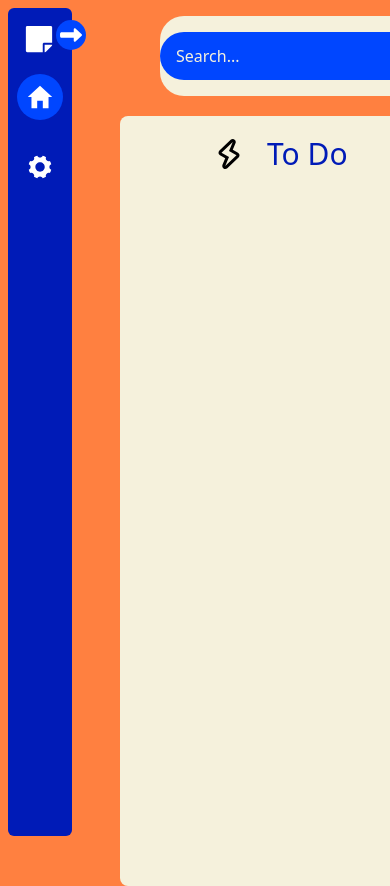
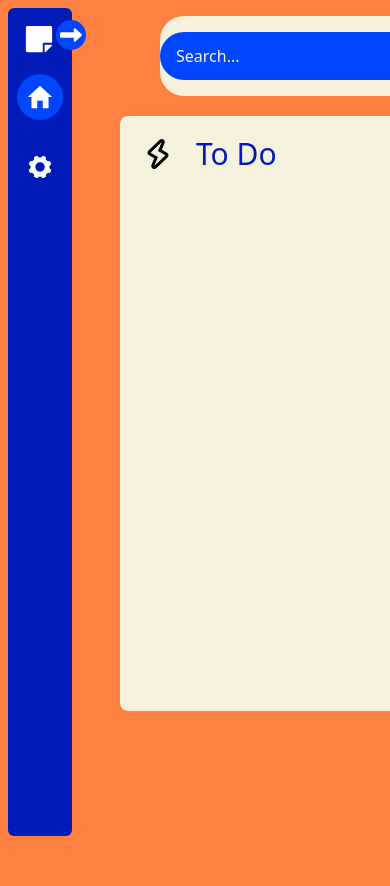
Before and after one commit to Xranos/BinusFlow, a React (Vite) app: page / in a window 390 px wide. Shown: the top 886 px of the page. After the commit the page ends 844 px from the top, so only its background shows below. Built offline with nearby package versions, Linux system fonts and the light colour scheme.

Commit message:
Refactor Taskboard and DashboardPage layout for improved responsiveness and overflow handling

```diff
--- a/src/assets/components/taskboard.tsx
+++ b/src/assets/components/taskboard.tsx
@@ -13,20 +13,21 @@ type Props = {
 
 function Taskboard({ title = "TaskBoard", Icon, status, tasks, onDragStart, onDrop, onDragOver }: Props) {
     return (
-        <div className="flex-1">
+        <div className="flex-none">
             <div
                 onDragOver={onDragOver}
                 onDrop={() => onDrop(status)}
-                className="bg-[#F5F1DC] min-h-[770px] w-full rounded-lg flex flex-col items-center"
+                className="bg-[#F5F1DC] h-[595px] min-h-[595px] max-h-[595px] w-full rounded-lg flex flex-col"
             >
                 <div className="flex text-[#001BB7] gap-5 p-5 items-center ">
                     <span className="text-4xl text-black">
                         {Icon}
                     </span>
-                    <span className="text-3xl " >{title}</span>
+                    <span className="text-3xl ">{title}</span>
                 </div>
 
-                <div className="mx-auto grid grid-cols-[auto_auto] gap-x-15 gap-y-2 px-4">
+                <div className="flex-1 w-full overflow-y-auto px-4 py-2">
+                    <div className="mx-auto grid grid-cols-[auto_auto] gap-x-15 gap-y-2">
                         {tasks.map((task) => (
                             <Task
                                 key={task.taskId}
@@ -37,6 +38,7 @@ function Taskboard({ title = "TaskBoard", Icon, status, tasks, onDragStart, onDr
                     </div>
                 </div>
             </div>
+        </div>
     )
 }
 
--- a/src/pages/configPage.tsx
+++ b/src/pages/configPage.tsx
@@ -16,16 +16,16 @@ function ConfigPage() {
     return (
         <>
             <div className="px-10 pt-5">
-                <div className="bg-[#F5F1DC] rounded-2xl flex items-start justify-start">
-                    <div className="flex flex-col p-7 gap-5">
+                <div className="bg-[#F5F1DC] rounded-2xl flex items-start justify-start h-[95vh] max-h-[95h] w-full overflow-hidden min-h-0">
+                    <div className="flex flex-col p-7 gap-5 h-full min-h-0">
                         <h1 className="text-[#F5F1DC] text-5xl bg-[#FF8040] rounded-md p-5 w-fit ">
                             This is configuration page
                         </h1>
-                        <div className="pl-4 flex flex-col gap-3">
+                        <div className="pl-4 flex flex-col gap-3 h-full">
                             <h2 className="text-[#535353] text-3xl pt-5 ">
                                 Color List
                             </h2>
-                            <div className="bg-[#FF8040] min-h-[630px] w-225 rounded-md px-8 pt-15 ">
+                            <div className="bg-[#FF8040] h-full w-225 rounded-md px-8 pt-15 overflow-y-auto">
                                 <div className="grid grid-cols-8 gap-4">
                                     {colors.map((color) => (
                                         <ColorBox
--- a/src/pages/dashboardPage.tsx
+++ b/src/pages/dashboardPage.tsx
@@ -50,7 +50,7 @@ function DashboardPage() {
                     onSearchChange={setSearchQuery}
                 />
             </div>
-            <div className="grid grid-cols-3 gap-25 pt-5 pl-10 pr-10">
+            <div className="grid grid-cols-3 gap-25 pt-5 pl-10 pr-10 items-start">
                 <Taskboard
                     Icon={<TiFlashOutline />}
                     title="To Do"
```
Lines whose indentation alone changed are shown as unchanged.
